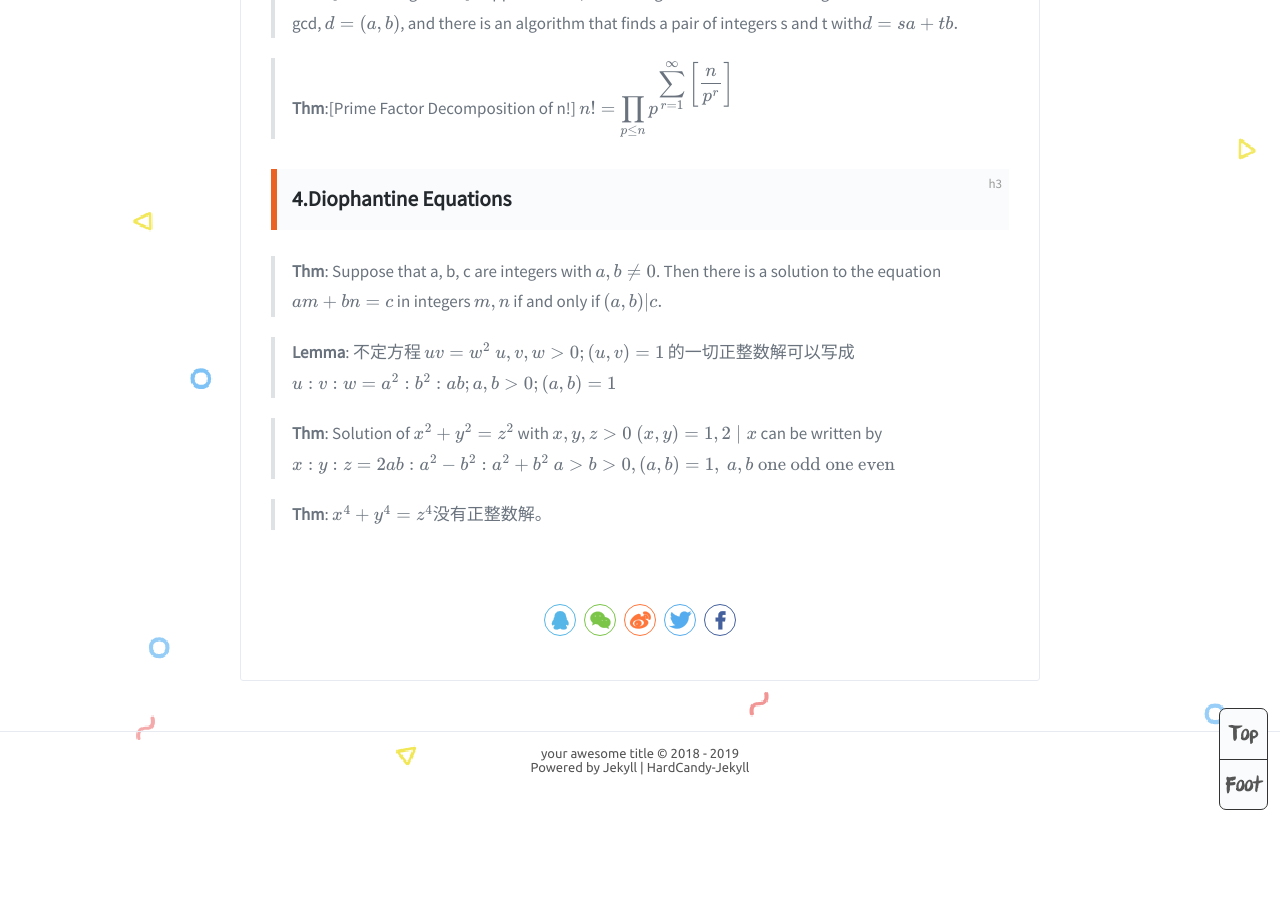
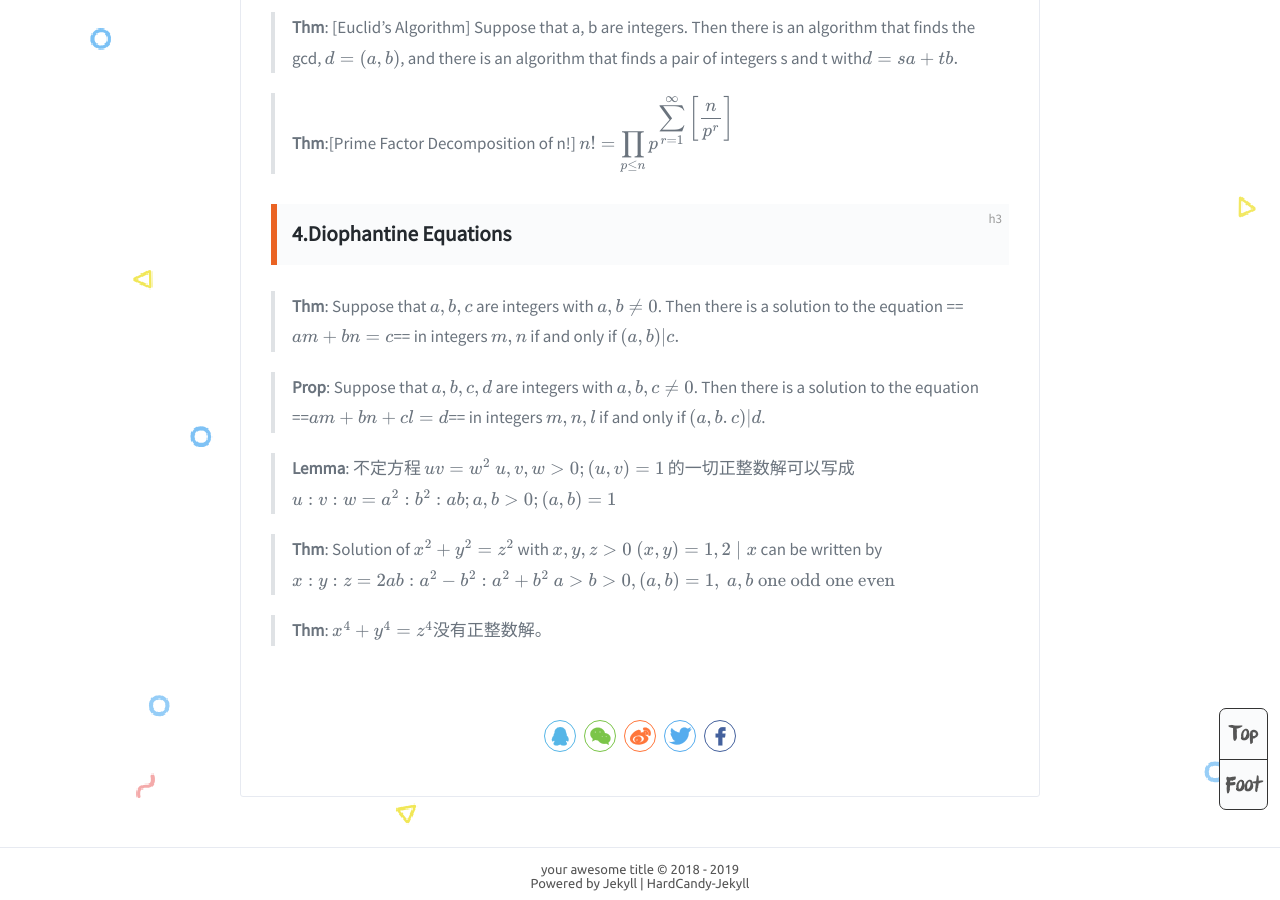
Before and after one commit to zodiachc/Cassis.github.io, a Jekyll site: the page built from _posts/2019-07-19-number-theory.md, in a window 1280 px wide and 900 px high, scrolled down 2406 px. Built offline with Jekyll 4.4.1, drawn with Linux system fonts in a browser that asks for light colours; formulas are drawn with MathJax 3; before the commit the page ends 3213 px from its top, so only the background shows below that; some of the changed text lies outside the part shown.

Commit message:
Update 2019-07-19-number-theory.md

```diff
--- a/_posts/2019-07-19-number-theory.md
+++ b/_posts/2019-07-19-number-theory.md
@@ -79,8 +80,11 @@ We have the following facts.
 
 ### <a name= "4">4.Diophantine Equations</a>
 
-> **Thm**: Suppose that a, b, c are integers with $a, b \neq 0$. Then there is
-> a solution to the equation $am + bn = c$ in integers $m, n$ if and only if $ (a, b)|c.$
+> **Thm**: Suppose that $a, b, c$ are integers with $a, b \neq 0$. Then there is
+> a solution to the equation ==$am + bn = c$== in integers $m, n$ if and only if $ (a, b)|c.$
+
+> **Prop**: 	Suppose that $a, b, c, d$ are integers with $a, b, c \neq 0$. Then there is
+> a solution to the equation ==$am + bn +cl = d$== in integers $m, n, l$ if and only if $(a, b. c)|d$.
 
 
 > **Lemma**: 不定方程 $uv=w^2\ u,v,w>0; (u,v)=1$ 的一切正整数解可以写成$u:v:w=a^2:b^2:ab; a,b>0; (a,b)=1$
```
Also changed, not shown: other parts of _posts/2019-07-19-number-theory.md (+2 -1 lines).
